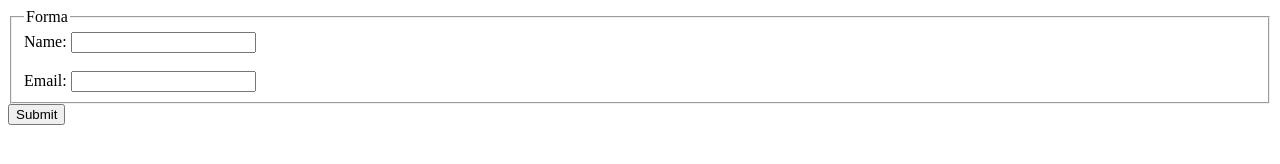
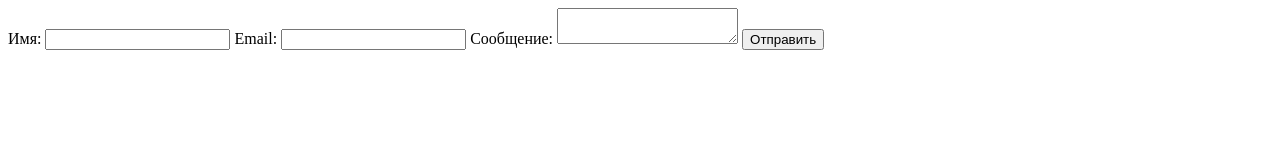
Before and after one commit to GeorgeKiria/forma, a plain HTML site: page index.html in a window 1280 px wide. Drawn offline with Linux system fonts and the light colour scheme.

Commit message:
Update index.html

```diff
--- a/index.html
+++ b/index.html
@@ -7,14 +7,17 @@
   <title>Document</title>
 </head>
 <body>
-  <form id="contact" action="echo.pl"   method="post">
-    <fieldset>
-      <legend> Forma </legend>
-      Name: <input type="text" name="Name" value="">
-      <br><br>
-      Email: <input type="text" name="Email" value="">
-    </fieldset>
-    <input type="submit">
+ <form id="feedbackForm">
+    <label for="name">Имя:</label>
+    <input type="text" id="name" name="name" required>
+
+    <label for="email">Email:</label>
+    <input type="email" id="email" name="email" required>
+
+    <label for="message">Сообщение:</label>
+    <textarea id="message" name="message" required></textarea>
+
+    <button type="submit">Отправить</button>
   </form>
 
 </body>
```
